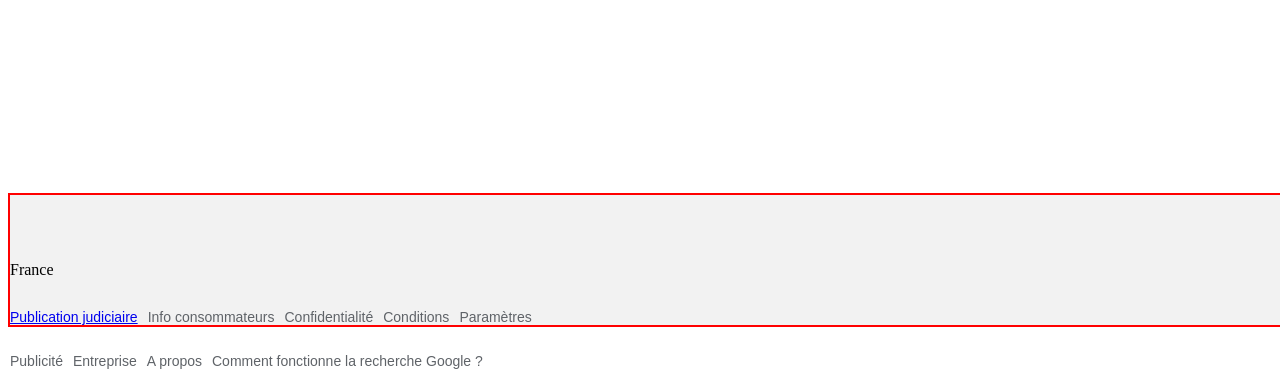
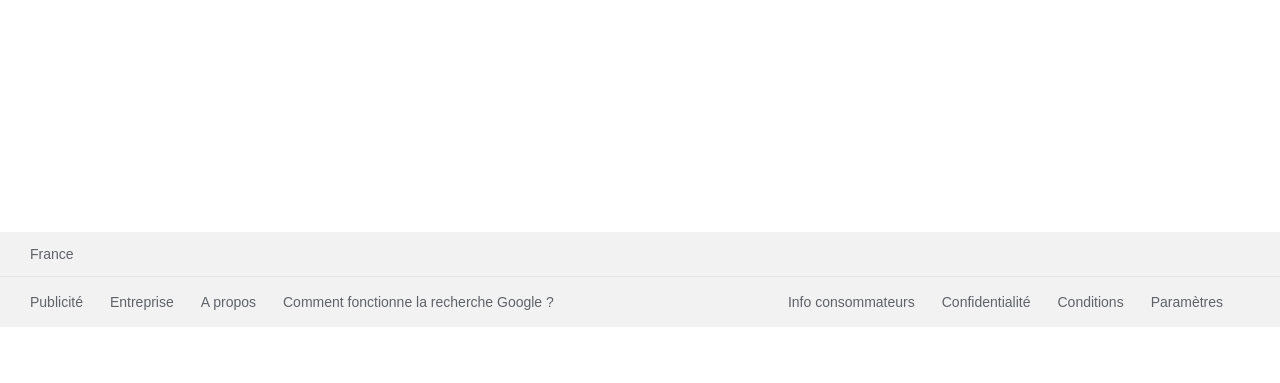
Before and after one commit to agnesarth/THP-validant1, a plain HTML site: page Google/index.html in a window 1280 px wide. Shown: the part 473-856 px from the top of the page. After the commit the page ends 800 px from the top, so only its background shows below. Drawn offline with Linux system fonts and the light colour scheme.

Commit message:
Add files via upload

```diff
--- a/Google/index.html
+++ b/Google/index.html
@@ -55,22 +55,24 @@
     <!--Mettre une height entre 300 et 500px pour le bloc du milieu puis bidouiller margin / padding-->
     <footer class= "border-flex">
       <div class="barre">
-        <p>France</p>
-        <div class="aide">
-          <p class="touche"><a href="https://support.google.com/websearch/answer/9586983?p=fr_tos&hl=fr&fg=1&visit_id=637212678391588016-1642573257&rd=1">Publication judiciaire</a></p>
-          <p class="touche">Info consommateurs</p>
-          <p class="touche">Confidentialité</p>
-          <p class="touche">Conditions</p>
-          <p class="touche">Paramètres</p>
+        <div class="France">
+          <p class="pays">France</p>
         </div>
         <div class="aide">
-          <p class="touche">Publicité</p>
-          <p class="touche">Entreprise</p>
-          <p class="touche">A propos</p>
-          <p class="touche">Comment fonctionne la recherche Google ?</p>
+          <div class="aide1">
+            <p><a class="touche" href="https://ads.google.com/intl/fr_fr/home/?subid=ww-ww-et-g-awa-a-g_hpafoot1_1!o2&utm_source=google.com&utm_medium=referral&utm_campaign=google_hpafooter&fg=1">Publicité</a></p>
+            <p><a class="touche" href="https://www.google.com/services/?subid=ww-ww-et-g-awa-a-g_hpbfoot1_1!o2&utm_source=google.com&utm_medium=referral&utm_campaign=google_hpbfooter&fg=1#?modal_active=none">Entreprise</a></p>
+            <p><a class="touche" href="https://about.google/?utm_source=google-FR&utm_medium=referral&utm_campaign=hp-footer&fg=1">A propos</a></p>
+            <p><a class="touche" href="https://www.google.com/search/howsearchworks/?fg=1">Comment fonctionne la recherche Google ?</a></p>
+          </div>
+          <div class="aide2">
+            <p><a class="touche" href="https://support.google.com/websearch/answer/7585859?p=fr_consumer_info&hl=fr&fg=1&visit_id=637212844628012054-553780725&rd=1">Info consommateurs</a></p>
+            <p><a class="touche" href="https://policies.google.com/privacy?fg=1">Confidentialité</a></p>
+            <p><a class="touche" href="https://policies.google.com/terms?fg=1">Conditions</a></p>
+            <p><a class="touche" href="https://www.google.com/preferences?hl=fr">Paramètres</a></p>
+          </div>
         </div>
       </div>
-
     </footer>
 
 
--- a/Google/style google.css
+++ b/Google/style google.css
@@ -1,6 +1,12 @@
-.border-flex {
-    border: 2px solid red;
+html {
+    height: 100%;
   }
+
+body {
+    min-height: 100%;
+    margin: 0;
+    padding: 0;
+}
 
 #conteneur1{
     display: flex;
@@ -8,6 +14,8 @@
     justify-content: flex-end;
     align-items: center;
     height: 30px;
+    margin-right: 10px;
+    padding-top: 10px;
 }
 
 .items{
@@ -28,7 +36,7 @@ a.items:hover{
     width: 1.3%;
     height: 1.3%;
     margin-right: 15px;
-    padding-bottom: 12px;
+    padding-bottom: 15px;
 }
 
 .appgoogle{
@@ -49,6 +57,7 @@ a.items:hover{
     cursor: default;
     border-radius: 2px;
 }
+
 
 .logo{
     display: flex;
@@ -162,24 +171,59 @@ input:focus {
 .virus:hover{
     text-decoration: underline;
     cursor: pointer;
+    color: #1a0dab;
 }
 
 .virus:visited{
     color: #609;
+    font-family: Arial, Helvetica, sans-serif;
+    font-size: 13px;
 }
 
 footer{
     background:#F2F2F2;
     position:absolute;
-    bottom:0;
-    width:100%;
-    padding-top:50px;
-    height:80px;
+    bottom: 0;
+    width: 100%;
+    margin-top: 15px;
+    right: 0;
+    left: 0;
+}
+
+.France{
+    border-bottom: 1px solid #e4e4e4;
+}
+
+.pays{
+    font-family: Arial, Helvetica, sans-serif;
+    font-size: 14px;
+    color: #5F6368;
+    text-decoration: none;
+    margin-left: 30px;
 }
 
 .aide{
     display: flex;
+    align-items: center;
+    justify-content: space-between;
     flex-direction: row;
+    flex-wrap: wrap;
+}
+
+.aide1{
+    display: flex;
+    flex-direction: row;
+    max-width: 100%;
+    margin-left: 30px;
+    margin-right: 30px;
+}
+
+.aide2{
+    display: flex;
+    flex-direction: row;
+    max-width: 100%;
+    margin-left: 30px;
+    margin-right: 30px;
 }
 
 .touche{
@@ -187,17 +231,18 @@ footer{
     font-size: 14px;
     color: #5F6368;
     text-decoration: none;
-    margin-right: 10px;
+    margin-right: 27px;
 }
 
-.touche:hover{
+a.touche:hover{
     font-family: Arial, Helvetica, sans-serif;
     font-size: 14px;
     color: #5F6368;
     text-decoration: underline;
+    cursor: pointer;
 }
 
-.touche:visited{
+a.touche:visited{
     font-family: Arial, Helvetica, sans-serif;
     font-size: 14px;
     color: #5F6368;
```
